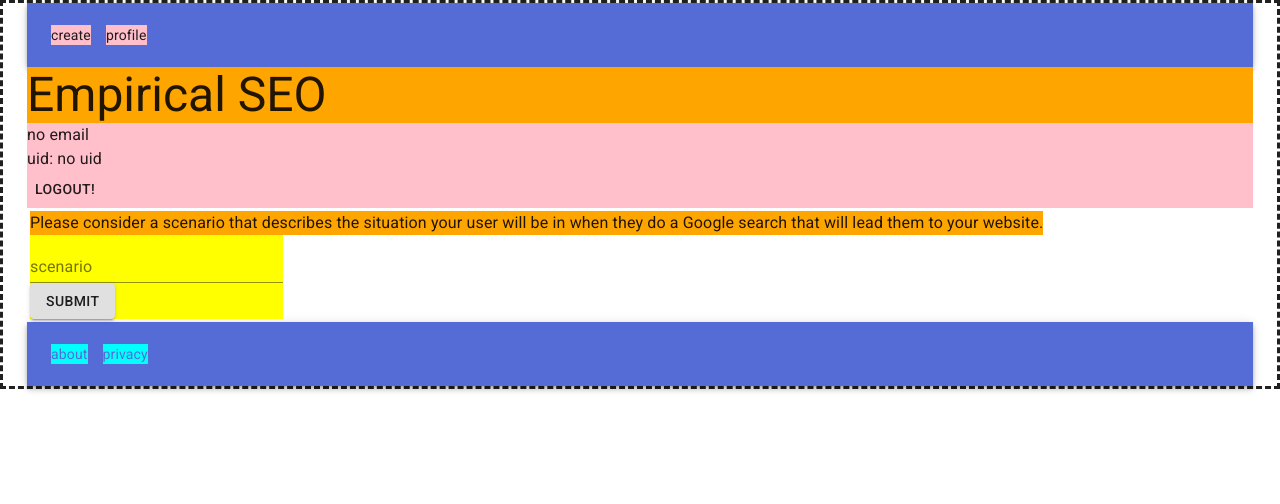
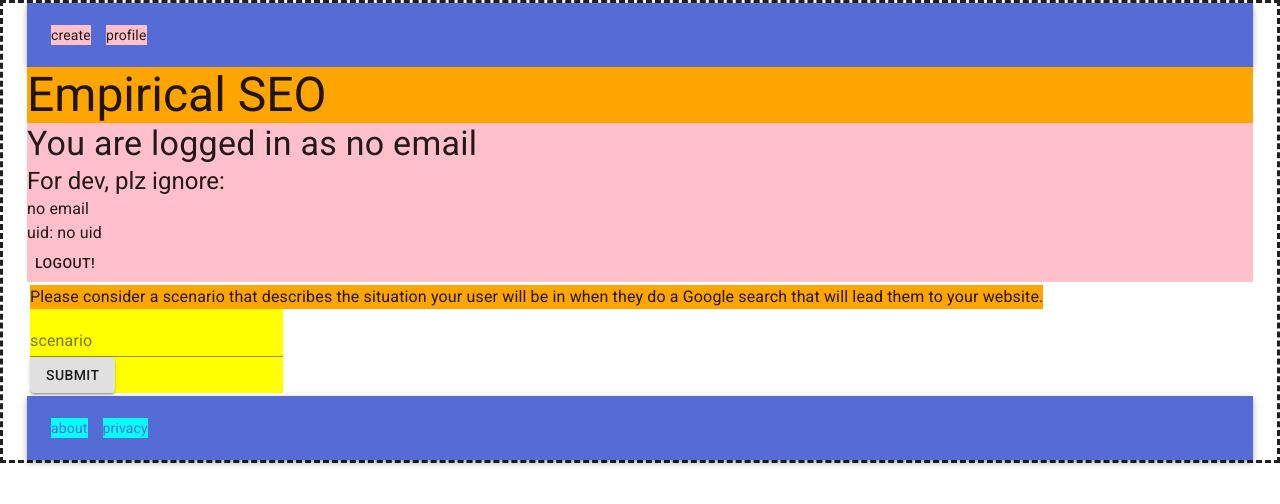
Before and after one commit to noconsulate/empirical-seo, a Next.js app: page /create in a window 1280 px wide. Shown: the top 504 px of the page. Built offline with nearby package versions, Linux system fonts and the light colour scheme; no server answers.

Commit message:
improve state object

```diff
--- a/components/InfoBar.js
+++ b/components/InfoBar.js
@@ -40,6 +40,12 @@ const InfoBar = props => {
     return (
       <>
         <div className={classes.user}>
+          <Typography variant='h4'>
+            You are logged in as {userEmail}
+          </Typography>
+          <Typography variant='h5'>
+            For dev, plz ignore:
+          </Typography>
           <Typography variant='body1'>
             {userEmail}
             <br />
--- a/components/UserContext.js
+++ b/components/UserContext.js
@@ -2,4 +2,6 @@ import { createContext } from 'react'
 
 const UserContext = createContext()
 
+UserContext.displayName = 'UserContextDisplayName'
+
 export default UserContext;
--- a/pages/_app.js
+++ b/pages/_app.js
@@ -11,9 +11,11 @@ import { fbAuth } from '../config/firebase'
 
 export default class MyApp extends App {
   state = {
+    value: {
       userUid: 'init Uid',
       userEmail: 'init userEmail',
       isUser: false
+    }
   }
   componentDidMount() {
     // Remove the server-side injected CSS.
@@ -25,21 +27,27 @@ export default class MyApp extends App {
     fbAuth.onAuthStateChanged(user => {
       if (user) {
         this.setState({
+          value: { ...this.state.value,
             userEmail: user.email,
             userUid: user.uid,
+          }
 
         })
         if (user.email) {
           this.setState({
+            value: { ...this.state.value,
               isUser: true
+            }
           })
           console.log(this.state.userUid)
         }
       } else {
         this.setState({
+          value: { ...this.state.value,
             userEmail: 'no email',
             userUid: 'no uid',
             isUser: false,
+          }
         })
         fbAuth.signInAnonymously()
       }
@@ -70,9 +78,9 @@ export default class MyApp extends App {
           {/* CssBaseline kickstart an elegant, consistent, and simple baseline to build upon. */}
           <CssBaseline />
           <UserContext.Provider value={{
-            userEmail: this.state.userEmail,
-            userUid: this.state.userUid,
-            isUser: this.state.isUser,
+            userUid: this.state.value.userUid,
+            userEmail: this.state.value.userEmail,
+            isUser: this.state.value.isUser,
             fbSignOut: this.fbSignOut,
           }}>
             <Component {...pageProps} />
```
Lines whose indentation alone changed are shown as unchanged.
